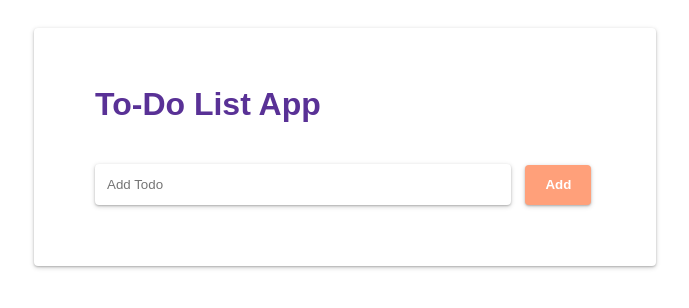
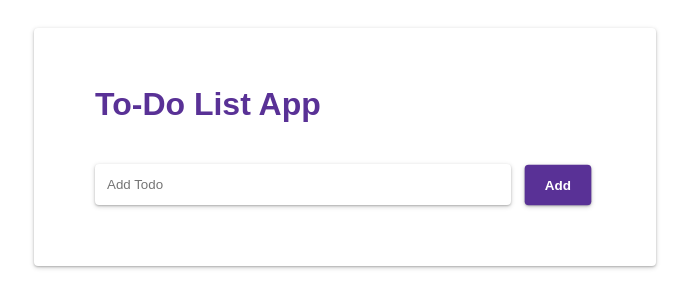
Before and after one commit to anshulv1401/AnshulVanawat_Javascript_gradedproj, a plain HTML site: page src/todolist-home.html in a window 1280 px wide. In both pictures the pointer is over the button "Add". Shown: the whole page, without its empty margins (295-984 px from the left). Drawn offline with Linux system fonts and the light colour scheme.

Commit message:
button hover improved

```diff
--- a/src/css/site.css
+++ b/src/css/site.css
@@ -16,7 +16,11 @@ button {
 }
 
 button:hover {
-    background: lightsalmon;
+    transform: scale(1.01);
+}
+
+button:active {
+    box-shadow: none;
 }
 
 h1 {
```
